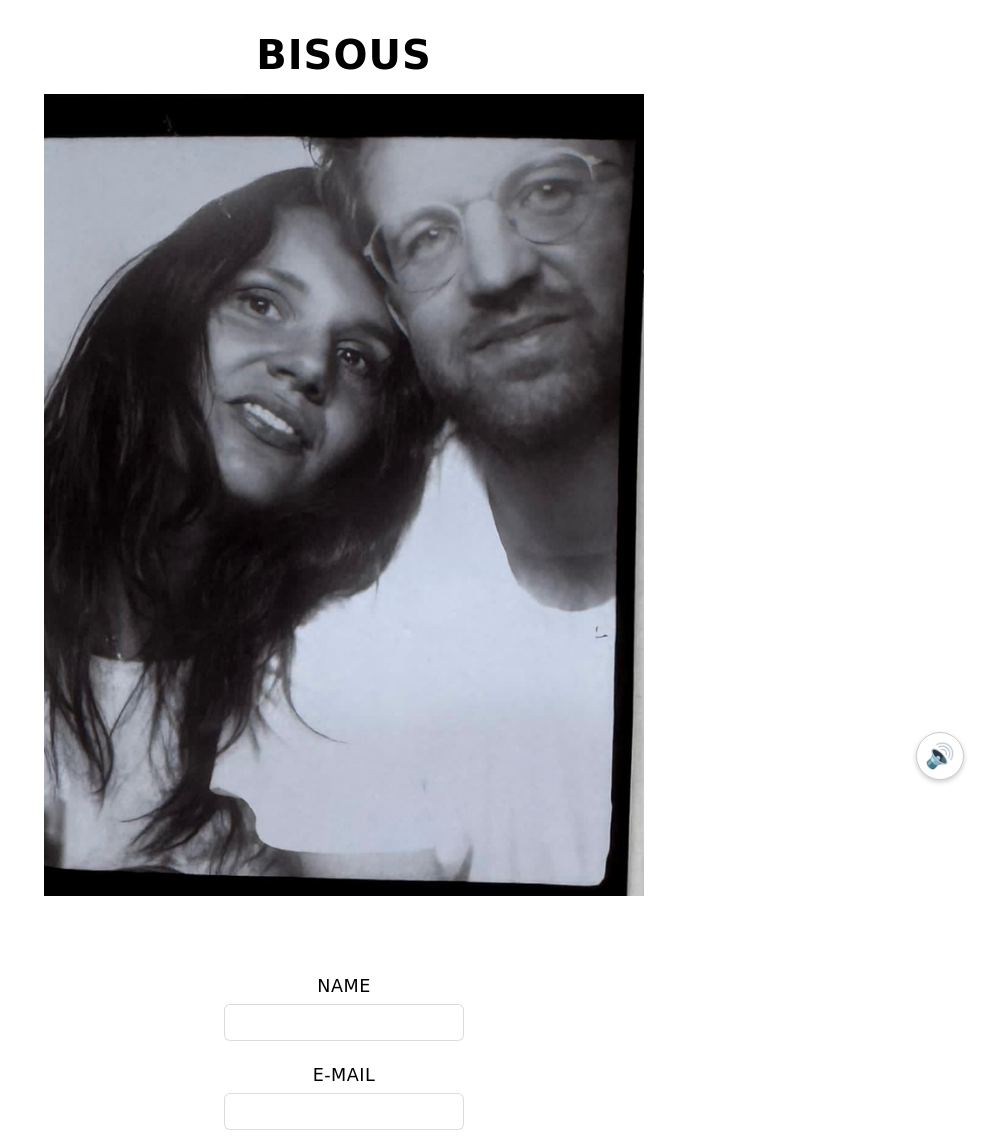
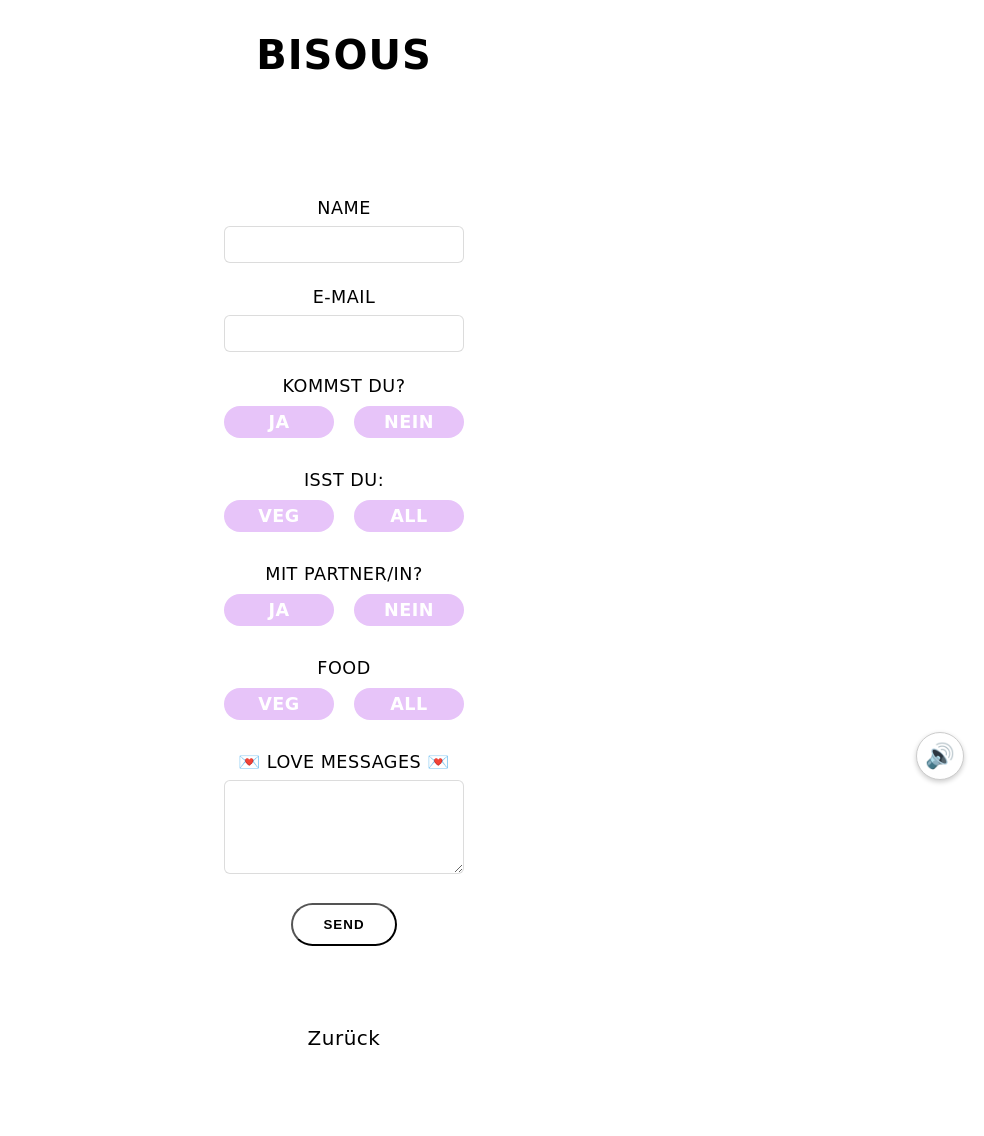
Before and after one commit to Grubinio/hochzeit, a Flask app: page /antwort in a window 1280 px wide. Shown: the top 1136 px of the page, without its empty margins (296-1280 px from the left). After the commit the page ends 1045 px from the top, so only its background shows below. Run offline with Flask 3, Linux system fonts and the light colour scheme; some web fonts are replaced.

Commit message:
Änderung RSVP

```diff
--- a/templates/zusage.html
+++ b/templates/zusage.html
@@ -24,9 +24,9 @@
     <!--Bisous-->
     <div class="bisous-top"><strong>BISOUS</strong></div>
     <!--Hero GIF-->
-    <div class="hero">
+    <!--<div class="hero">
         <img src="{{ url_for('static', filename='RuG.png') }}" alt="Top Bild">
-    </div>
+    </div>--><br>
     {% with messages = get_flashed_messages(with_categories=true) %}
         {% if messages %}
             <div class="flash-messages">
```
